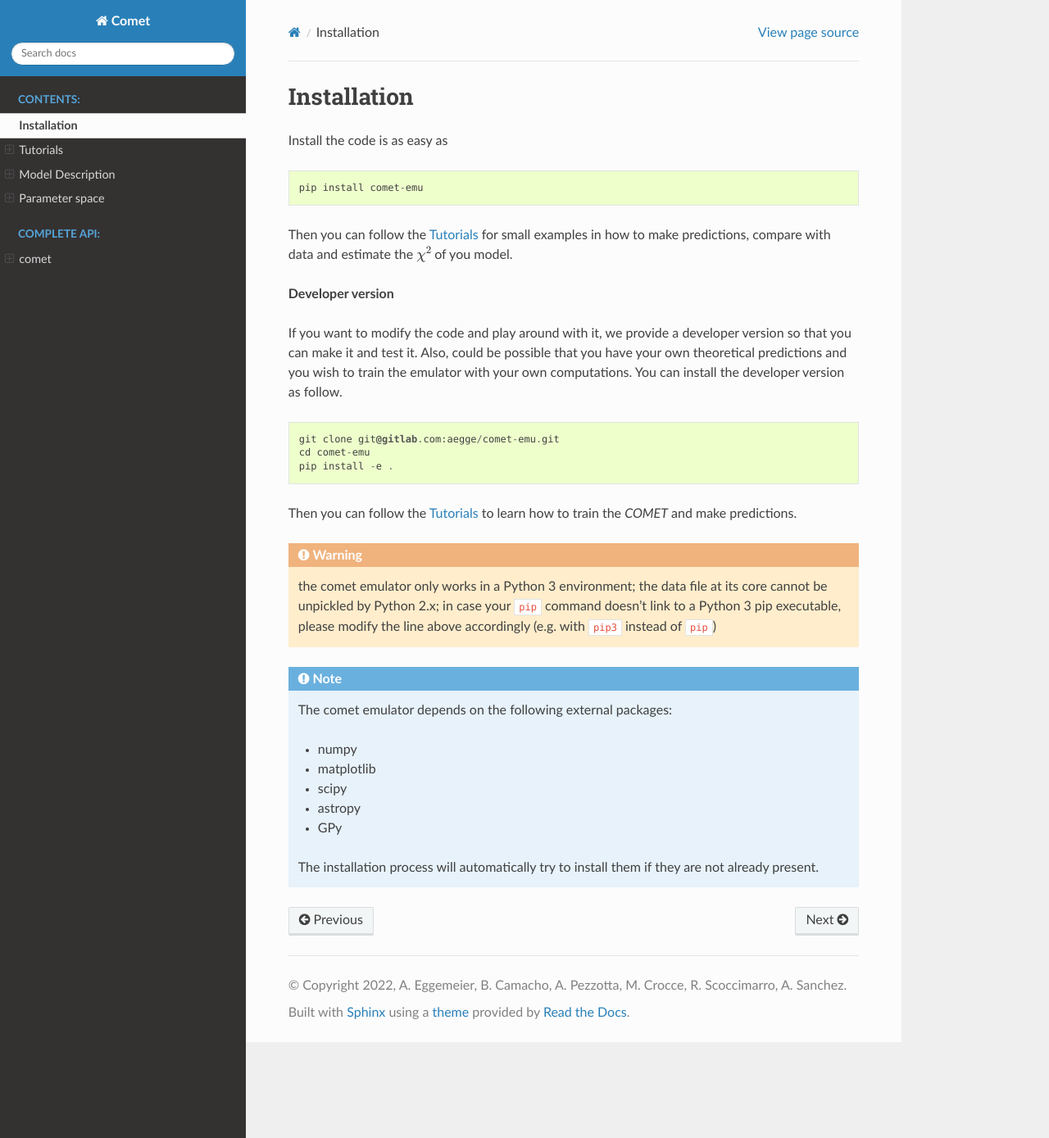
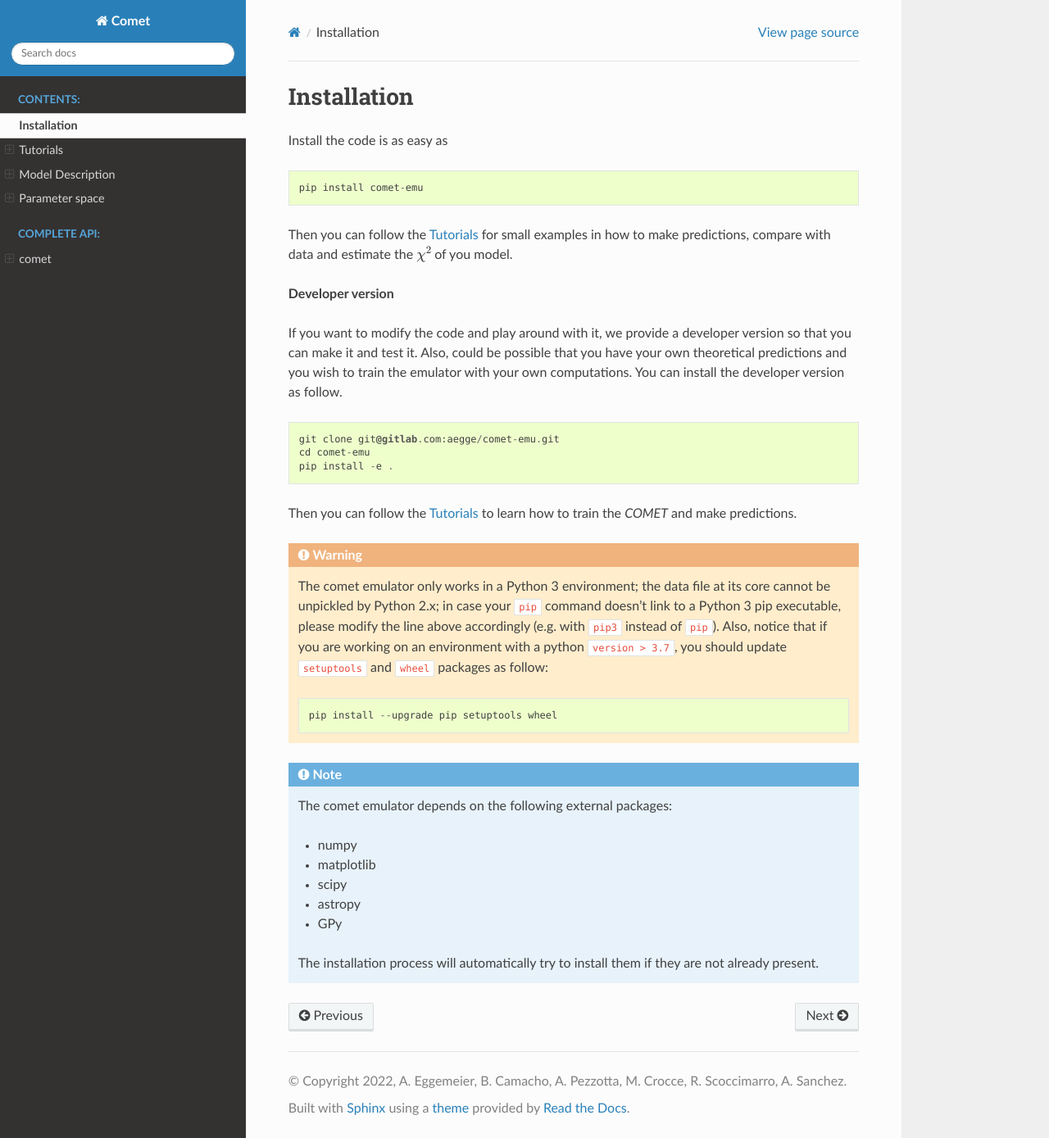
Before and after one commit to adematti/comet-emu, a Sphinx documentation site: the page built from docs/source/installation.rst, in a window 1280 px wide and 1389 px high. Shown: the whole window at 82% size. Built offline with Sphinx 7.4.7 and the Read the Docs theme 2.0.0, drawn with Linux system fonts in a browser that asks for light colours.

Commit message:
Warning info for python version > 3.7.

```diff
--- a/docs/source/installation.rst
+++ b/docs/source/installation.rst
@@ -32,11 +32,16 @@ version as follow.
 Then you can follow the :ref:`examples` to learn how to train the *COMET* and make predictions.
 
 .. warning::
-   the comet emulator only works in a
-   Python 3 environment; the data file at its core cannot
-   be unpickled by Python 2.x; in case your ``pip``
-   command doesn't link to a Python 3 pip executable, please
-   modify the line above accordingly (e.g. with ``pip3`` instead of ``pip``)
+   The comet emulator only works in a Python 3 environment; the data file at
+   its core cannot be unpickled by Python 2.x; in case your ``pip`` command
+   doesn't link to a Python 3 pip executable, please modify the line above
+   accordingly (e.g. with ``pip3`` instead of ``pip``).
+   Also, notice that if you are working on an environment with a python ``version
+   > 3.7``, you should update ``setuptools`` and ``wheel`` packages as follow:
+
+   ::
+
+      pip install --upgrade pip setuptools wheel
 
 .. note::
   The comet emulator depends on the following external packages:
--- a/setup.cfg
+++ b/setup.cfg
@@ -1,6 +1,6 @@
 [metadata]
 name = comet-emu
-version = 1.2.1
+version = 1.2.2
 author = Alex Eggemeier, Benjamin Camacho-Quevedo, Andrea Pezzotta, Martin Crocce, Román Scoccimarro, Ariel Sánchez
 author_email = aeggemeier@astro.uni-bonn.de
 description = COMET - Cosmological Observables Modelled by Emulated perturbation Theory.
```
Also changed, not shown: 13 other files.
